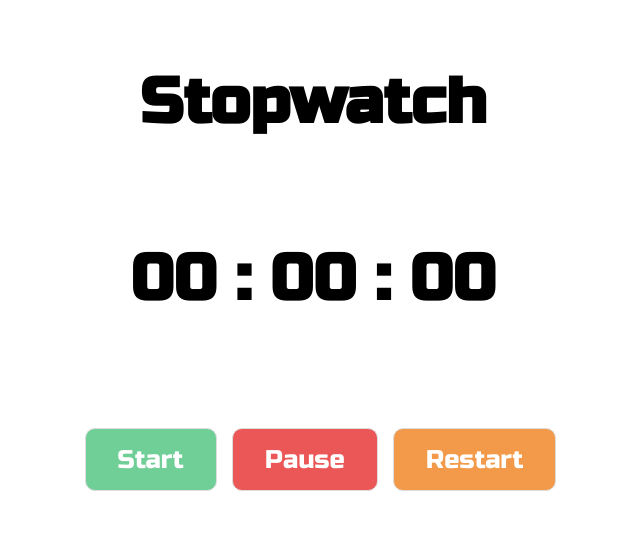
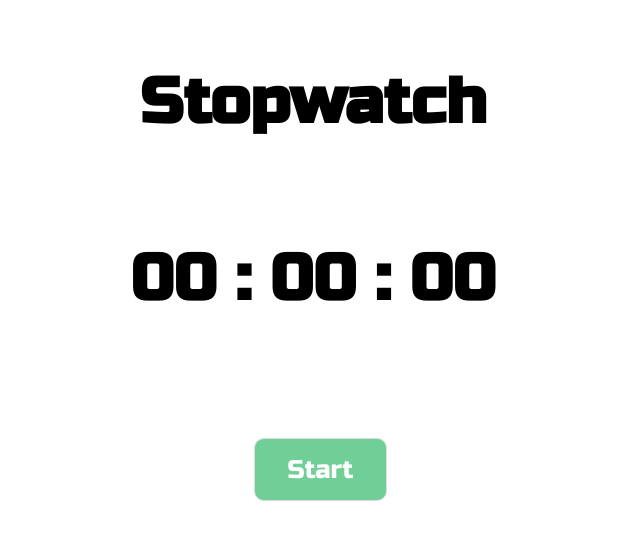
Before and after one commit to victor00/stopWatch, a React (Create React App) app: page / in a window 1280 px wide. Shown: the top 540 px of the page, without its empty margins (327-967 px from the left). Built offline with nearby package versions, Linux system fonts and the light colour scheme.

Commit message:
Componente Button Refatorado de classe para funcional/Parte Lógica do Show e Hide

```diff
--- a/public/index.html
+++ b/public/index.html
@@ -32,7 +32,7 @@
       work correctly both with client-side routing and a non-root public URL.
       Learn how to configure a non-root public URL by running `npm run build`.
     -->
-    <title>React App</title>
+    <title>Stopwatch</title>
   </head>
   <body>
     <noscript>You need to enable JavaScript to run this app.</noscript>
--- a/src/components/button/Button.js
+++ b/src/components/button/Button.js
@@ -5,64 +5,25 @@ import React, {Component} from 'react';
 import "./styles.css";
 
 
-const clock = {
 
-};
+const Button = (props) => {
 
-class Button extends Component {
+        return (
 
-   constructor(props) {
-        super(props);
-        this.state = {
-            buttonName: 'Hide',
-            divClass: 'Show',
-            startButton:0,
-            stopButton:0,
-            restartButton: 0
-        }
-   }
+            <div className="button">
+                <div className="actions">
+                    <button className={props.displayBtnName} onClick={props.action}>
+                        {props.displayBtnName}
+                    </button>
+                </div>
+            </div>
 
+        );
 
-   componentWillMount() {
-
-   }
-
-   changeState() {
-       var currentState;
-       if(this.state.divClass === 'Show') {
-           currentState = 'Hide'
-       }else {
-           currentState = 'Show'
-       }
-
-   }
-
-
-
-render () {
-    return (
-
-        <div className="button">
-           <div className="actions">
-                <button name="start" onClick={this.props.startButton}>
-                     Start
-                </button>
-                <button name="stop" onClick={this.props.stopButton}>
-                    Pause
-                </button>
-               <div name="hidden-button">
-                    <button name="restart" onClick={this.props.restartButton}>
-                        Restart
-                    </button>
-               </div>
-            </div>
-        </div>
-
-    );
-    }
 }
 
 
 
 
+
 export default Button;
--- a/src/components/button/styles.css
+++ b/src/components/button/styles.css
@@ -6,14 +6,14 @@
     display: none;
 }
 
-.button .actions {
+.button  {
     display: flex;
     justify-content: center;
     align-items: center;
 }
 
 
-.button .actions button{
+.button button{
     width: auto;
 
 
@@ -32,7 +32,7 @@
     font: 500 1.6rem Russo One;
 
     display: flex;
-    justify-content: space-between;
+    justify-content: center;
     align-items: center;
 
 
@@ -40,20 +40,18 @@
     transition: all 0.2s;
 }
 
-.button .actions button:hover {
-    background: #da552f;
-    color: #FFF;
-    opacity: 0.7;
+.button button:hover {
+    opacity: 0.4;
 }
 
-.button .actions button[name=start] {
+.button .Start {
     background: #6FCF97;
 }
 
-.button .actions button[name=stop] {
+.button .Stop {
     background: #eb5757;
 }
 
-.button .actions button[name=restart] {
+.button .Restart {
     background: #f2994a;
 }
--- a/src/components/clock/Clock.js
+++ b/src/components/clock/Clock.js
@@ -11,11 +11,9 @@ class Clock extends Component {
          this.state = {
              count: 0,
              isStarted: false,
-             actual_time: moment().hours(0).minutes(0).seconds(0).format('HH : mm : ss')
+             actual_time: moment().hours(0).minutes(0).seconds(0).format('HH : mm : ss'),
+             laps: []
          }
-        //  this.start_timer = this.start_timer.bind(this);
-        //  this.stop_timer = this.stop_timer.bind(this);
-        //  this.restart_timer = this.restart_timer.bind(this);
      }
 
 
@@ -64,43 +62,32 @@ class Clock extends Component {
         }
     }
 
-    componentDidMount() {
-        document.title = "Stopwatch"
-        // hours(0).minutes(0).seconds(0).format('HH : mm : ss')
-        // this.start_timer();
-    }
-
-    componentWillUnmount() {
-        // clearInterval(this.interval);
-    }
 
     render () {
         return (
             <div className="clock">
                 <p>Stopwatch</p>
                 <div name="initialState">{this.state.actual_time}</div>
-            <div name="buttonClass">
-                <Button startButton={this.start_timer} stopButton={this.stop_timer} restartButton={this.restart_timer}/>
-
-
-
+                <div className="buttonClass">
+                    {!this.state.isStarted ?
+                        <>
+                        <Button action={this.start_timer} displayBtnName="Start" />
+                        {this.state.count>0 ?
+                            <Button action={this.restart_timer} displayBtnName="Restart" />
+                            : null
+                        }
+                        </>
+                        :
+                        <>
+                        <Button action={this.stop_timer} displayBtnName="Stop" />
+                        {this.state.count>0 ?
+                            <Button action={this.restart_timer} displayBtnName="Restart" />
+                            : null
+                        }
+                        </>
+                    }
 
                 </div>
-            {/* <div className="actions">
-                <button name="start" onClick={this.start_timer}>
-                     Start
-                </button>
-                <button name="stop" onClick={this.stop_timer}>
-                    Pause
-                </button>
-               <div name="hidden-button">
-                {this.state.isStarted ? false : null}
-                    <button name="restart" onClick={this.restart_timer}>
-                        Restart
-                    </button>
-               </div> */}
-
-            {/* </div> */}
             </div>
         );
     }
--- a/src/components/clock/styles.css
+++ b/src/components/clock/styles.css
@@ -1,10 +1,23 @@
+.clock  {
+    display: block;
+    justify-content: center;
+    align-items: center;
+
+
+
+    margin-bottom: 100px;
+    max-width: 100%;
+
+}
+
+
 .clock p {
     display: flex;
     justify-content: center;
     align-items: center;
     font: 700 2.4rem Russo One;
     margin-bottom: 100px;
-
+    max-width: 100%;
     font-weight: bold;
     font-size: 5vw;
 }
@@ -19,3 +32,35 @@
     font-weight: bold;
     font-size: 5vw;
 }
+
+.clock .buttonClass {
+    display: flex;
+    justify-content: center;
+    align-items: center;
+}
+
+.clock .buttonClass {
+
+
+
+    padding: 10px 32px;
+    line-height: 24px;
+    border-radius: 10px;
+    margin-top: 5px;
+    text-align: center;
+    font-weight: bold;
+    cursor: pointer;
+    font-size: 20px;
+    color: #FFF;
+    border: 1px #DDD;
+
+    font: 500 1.6rem Russo One;
+
+    display: flex;
+    justify-content: space-evenly;
+    align-items: center;
+
+
+
+    transition: all 0.2s;
+}
```
Lines whose indentation alone changed are shown as unchanged.
